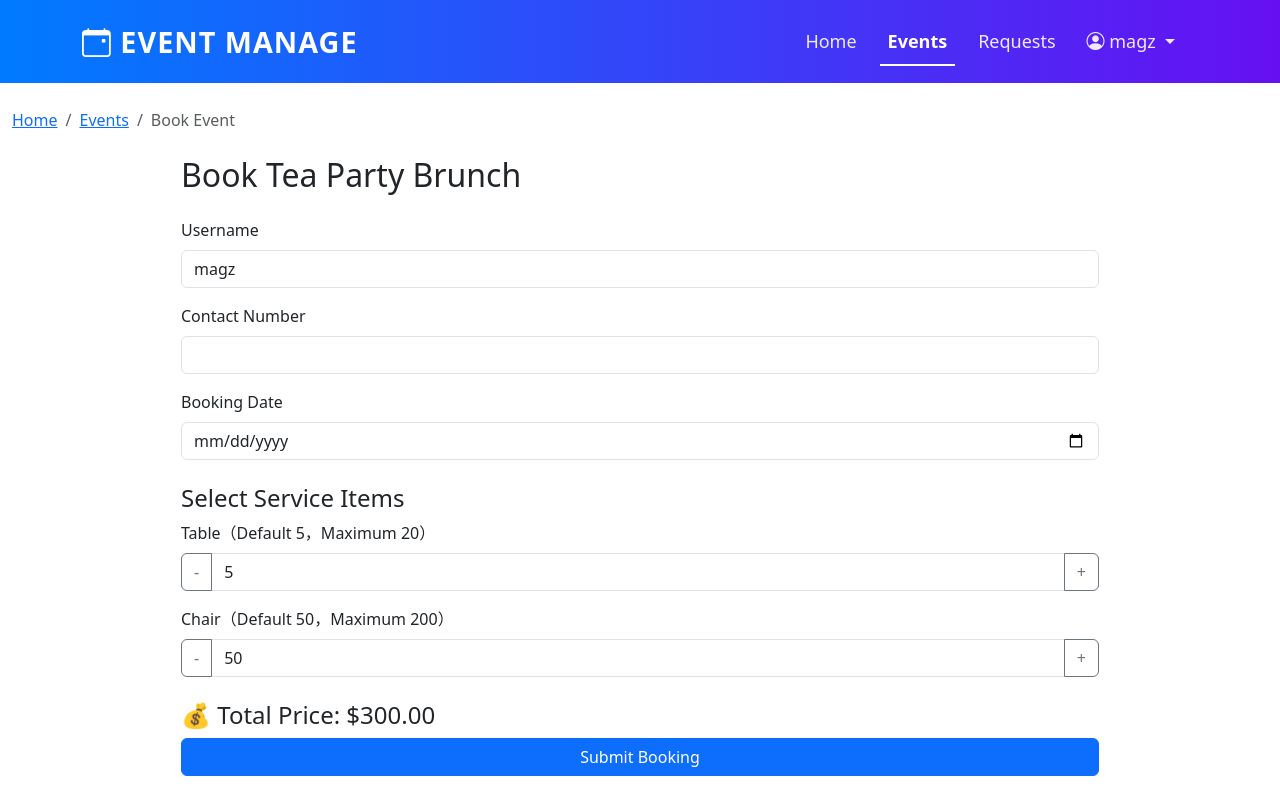
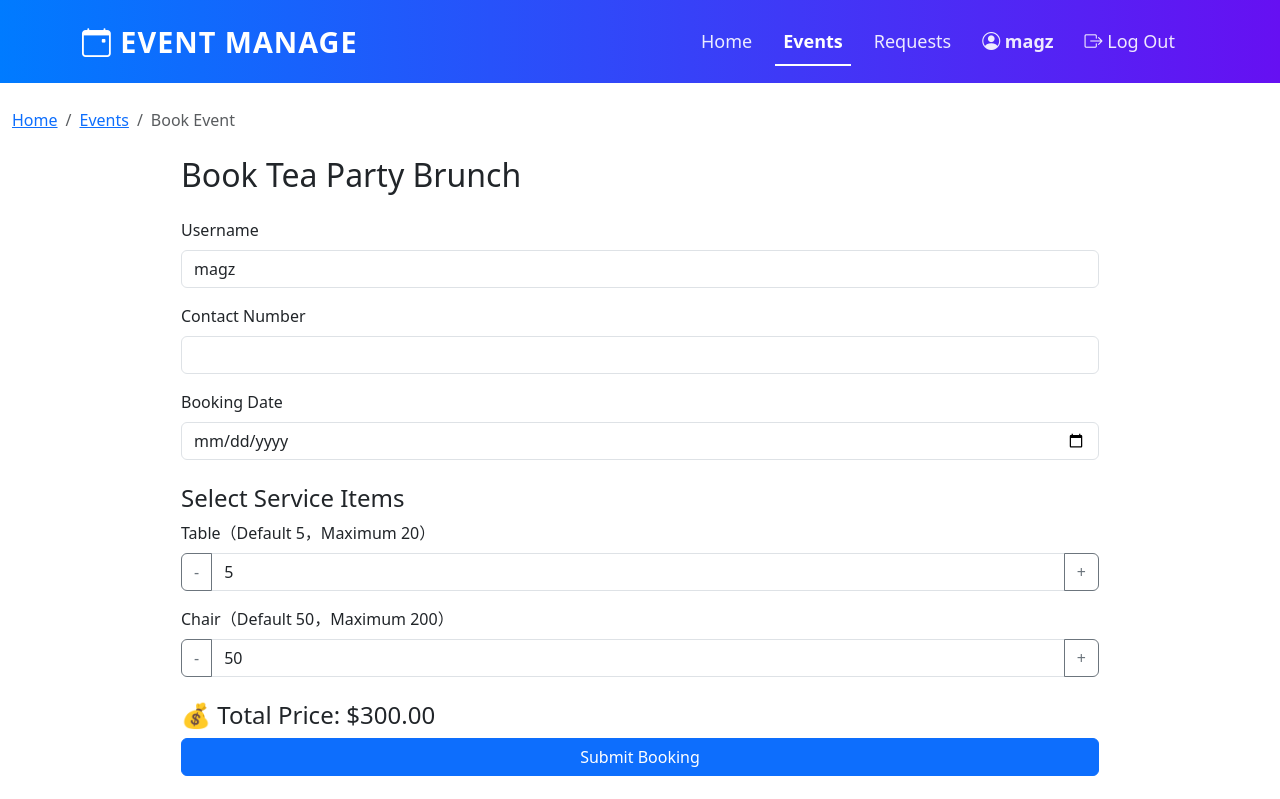
Before and after one commit to Magzhan007/event-management, a Django app: page /book/1/ in a window 1280 px wide. Shown: the top 799 px of the page. Run offline with Django 4.2, Linux system fonts and the light colour scheme; a user stored in the database is signed in; data comes from the database, SQL or seed files in the repository; both versions use the stored data as it was after the commit; some libraries are stand-ins or nearby versions.

Commit message:
after changes

```diff
--- a/eventpr/settings.py
+++ b/eventpr/settings.py
@@ -25,7 +25,7 @@ SECRET_KEY = 'django-insecure-qx-styd2lr-m7rr)p&p_9rj7nm@cj@52sje=kxt@12wnr^1x6%
 # SECURITY WARNING: don't run with debug turned on in production!
 DEBUG = True
 
-ALLOWED_HOSTS = []
+ALLOWED_HOSTS = ['*']
 
 
 
--- a/template/base.html
+++ b/template/base.html
@@ -155,14 +155,13 @@
                     {% endif %}
 
                     <!-- 用户头像 + Log Out 下拉菜单 -->
-                    <li class="nav-item dropdown">
-                        <a class="nav-link dropdown-toggle" href="#" id="userDropdown" role="button" data-bs-toggle="dropdown">
-                            <i class="bi bi-person-circle"></i> {{ user.username }}
-                        </a>
-                        <ul class="dropdown-menu">
-                            <li><a class="dropdown-item text-danger" href="{% url 'logout' %}"><i class="bi bi-box-arrow-right"></i> Log Out</a></li>
-                        </ul>
+                    <li class="nav-item">
+                        <span class="nav-link user-name"><i class="bi bi-person-circle"></i> {{ user.username }}</span>
                     </li>
+                    <li class="nav-item">
+                        <a class="nav-link text-danger" href="{% url 'logout' %}"><i class="bi bi-box-arrow-right"></i> Log Out</a>
+                    </li>
+
                 {% else %}
                     <li class="nav-item">
                         <a class="nav-link {% if request.resolver_match.url_name == 'register' %}active{% endif %}" href="{% url 'register' %}">
--- a/template/events/book_event.html
+++ b/template/events/book_event.html
@@ -43,7 +43,7 @@
         </div>
         <div class="mb-3">
             <label for="id_booking_date" class="form-label">Booking Date</label>
-            {{ form.booking_date|add_class:"form-control" }}
+            {{ form.booking_date|add_class:"form-control"|attr:"min:"|attr:"id:booking_date_input" }}
         </div>
 
 
@@ -84,6 +84,39 @@
 {% block script%}
 <script>
     document.addEventListener("DOMContentLoaded", function () {
+        // 设置日期输入框的最小日期为今天
+        const today = new Date();
+        const yyyy = today.getFullYear();
+        let mm = today.getMonth() + 1; // 月份是从0开始的
+        let dd = today.getDate();
+
+        // 格式化日期为YYYY-MM-DD
+        if (dd < 10) dd = '0' + dd;
+        if (mm < 10) mm = '0' + mm;
+
+        const formattedToday = yyyy + '-' + mm + '-' + dd;
+
+        // 设置日期输入框的最小值为今天
+        const dateInput = document.getElementById('booking_date_input');
+        if (dateInput) {
+            dateInput.setAttribute('min', formattedToday);
+
+            // 添加验证，确保用户不能手动输入过去的日期
+            dateInput.addEventListener('input', function() {
+                const selectedDate = new Date(this.value);
+                const currentDate = new Date();
+
+                // 重置时间部分，只比较日期
+                currentDate.setHours(0, 0, 0, 0);
+                selectedDate.setHours(0, 0, 0, 0);
+
+                if (selectedDate < currentDate) {
+                    alert('无法选择过去的日期');
+                    this.value = formattedToday;
+                }
+            });
+        }
+
         function updateTotalPrice() {
             let basePrice = parseFloat(document.getElementById("base-price").value);
             let totalPrice = basePrice;
```
Also changed, not shown: db.sqlite3.
